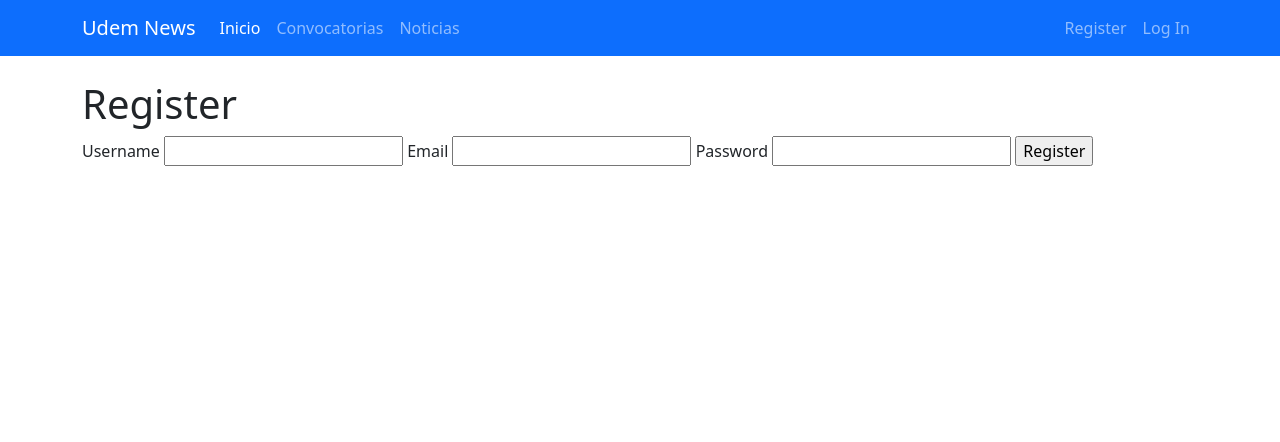
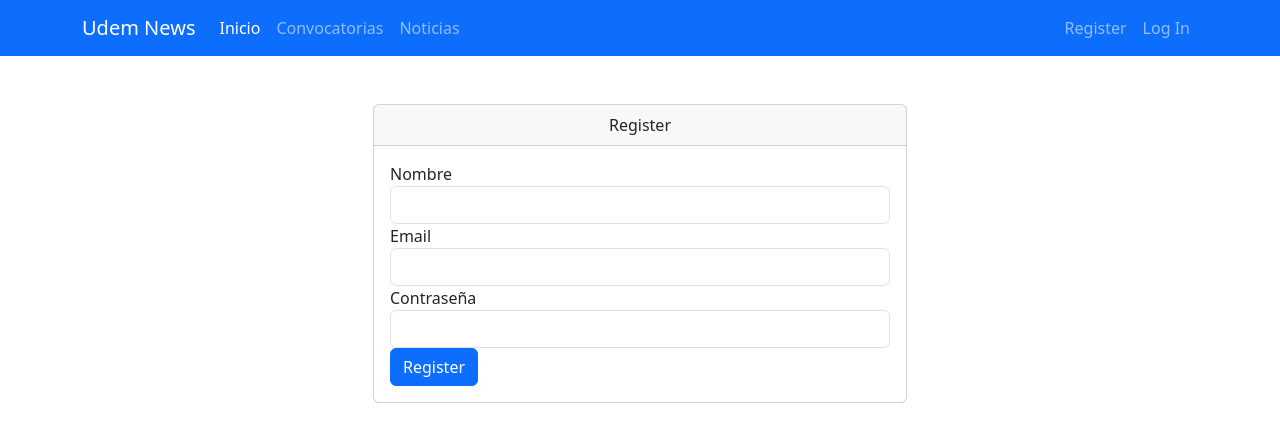
Before and after one commit to julianabetancurb/udemnews, a Flask app: page /auth/register in a window 1280 px wide. Shown: the top 442 px of the page. Run offline with Flask 3, Linux system fonts and the light colour scheme.

Commit message:
Mejoras en el diseño y la autentificacion

```diff
--- a/src/models/post.py
+++ b/src/models/post.py
@@ -1,9 +1,8 @@
 from utils.db import db
-#from sqlalchemy.sql import func
 
 class Post(db.Model):
-    id = db.Column(db.Integer, primary_key=True, autoincrement=True)
-    title = db.Column(db.String(50), unique=True, nullable=False)
+    id = db.Column(db.Integer, primary_key=True,  unique=True, autoincrement=True)
+    title = db.Column(db.String(50), nullable=False)
     description = db.Column(db.String(500))
     img = db.Column(db.String(300))
     user_id = db.Column(db.Integer, db.ForeignKey('user.id'))
--- a/src/routes/auth.py
+++ b/src/routes/auth.py
@@ -1,4 +1,5 @@
 import functools
+import re
 
 from flask import (
     Blueprint, flash, g, redirect, render_template, request, session, url_for
@@ -18,6 +19,8 @@ def register():
         email = request.form['email']
         password = request.form['password']
         user_exist = User.query.filter_by(email=email).first()
+        valid_email = is_valid_email(email)
+        valid_password = is_valid_password(password)
         error = None
 
         if not username:
@@ -25,7 +28,13 @@ def register():
         elif not password:
             error = 'Se requiere una contraseña.'
         elif user_exist:
-            error = 'Ya existe una cuenta vinculada con este correo'
+            error = 'Ya existe una cuenta vinculada con este correo.'
+        elif valid_email is False:
+            error = 'El email no es valido.'
+        elif valid_password is False:
+            error = 'La contraseña no es valida.'
+        elif bool(re.match(r'^\d*$', username)):
+            error = 'Este nombre no es valido.'
 
         if error is None:
             try:
@@ -89,3 +98,22 @@ def login_required(view):
         return view(**kwargs)
 
     return wrapped_view
+
+def is_valid_email(email):
+    email_regex = r'^[\w\.-]+@[\w\.-]+\.\w+$'
+
+    if re.match(email_regex, email):
+        return True
+    else:
+        return False
+
+def is_valid_password(password):
+    min_length = 8
+    has_digit = any(char.isdigit() for char in password)
+    has_upper = any(char.isupper() for char in password)
+    has_special = any(char in "!@#$%^&*()_+-=[]{}|;:'<>,.?/" for char in password)
+
+    if len(password) >= min_length and has_digit and has_upper and has_special:
+        return True
+    else:
+        return False
--- a/src/routes/posts.py
+++ b/src/routes/posts.py
@@ -60,7 +60,7 @@ def update(id):
         img = request.form['img']
         error = None
 
-        if not title or description:
+        if not title or not description:
             error = 'Faltan campos por completar'
 
         if error:
@@ -83,5 +83,5 @@ def delete(id):
 
     if post:
         db.session.delete(post)
-        db.commit()
-        return redirect(url_for('blog.index'))
+        db.session.commit()
+        return redirect(url_for('post.index'))
--- a/src/templates/auth/register.html
+++ b/src/templates/auth/register.html
@@ -1,17 +1,36 @@
 {% extends 'base.html' %}
 
 {% block header %}
-  <h1>{% block title %}Register{% endblock %}</h1>
+  <title>{% block title %}Registro{% endblock %}</title>
 {% endblock %}
 
 {% block content %}
-  <form method="post">
-    <label for="username">Username</label>
-    <input name="username" id="username" required>
-    <label for="email">Email</label>
-    <input name="email" id="email" required>
-    <label for="password">Password</label>
-    <input type="password" name="password" id="password" required>
-    <input type="submit" value="Register">
-  </form>
+  <div class="container">
+    <div class="row justify-content-center mt-5">
+      <div class="col-md-6">
+        <div class="card">
+          <div class="card-header text-center">
+            Register
+          </div>
+          <div class="card-body">
+            <form method="post">
+              <div class="form-group">
+                <label for="username">Nombre</label>
+                <input type="text" class="form-control" name="username" id="username" required>
+              </div>
+              <div class="form-group">
+                <label for="email">Email</label>
+                <input type="email" class="form-control" name="email" id="email" required>
+              </div>
+              <div class="form-group">
+                <label for="password">Contraseña</label>
+                <input type="password" class="form-control" name="password" id="password" required>
+              </div>
+              <button type="submit" class="btn btn-primary btn-block">Register</button>
+            </form>
+          </div>
+        </div>
+      </div>
+    </div>
+  </div>
 {% endblock %}
--- a/src/templates/post/update.html
+++ b/src/templates/post/update.html
@@ -14,6 +14,10 @@
       <label for="description" class="form-label">Descripción</label>
       <textarea class="form-control" id="description" name="description">{{ request.form['description'] or post['description'] }}</textarea>
     </div>
+    <div class="mb-3">
+      <label for="img" class="form-label">Imagen</label>
+      <input type="text" class="form-control" id="img" name="img" value="{{ request.form['img'] or post['img'] }}" required>
+    </div>
     <button type="submit" class="btn btn-primary">Guardar</button>
   </form>
   <hr>
```
Also changed, not shown: src/templates/auth/login.html (+25 -8 lines), src/templates/post/index.html (+19 -18 lines).
